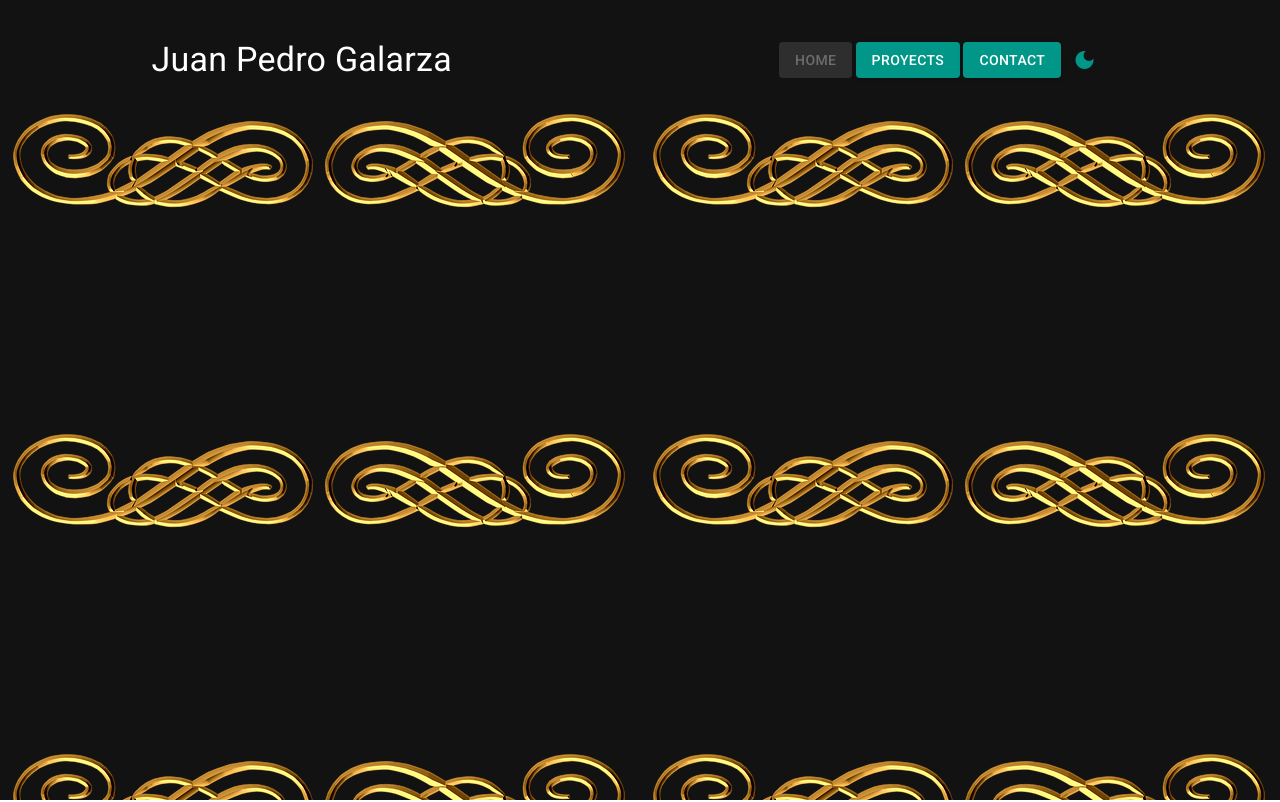
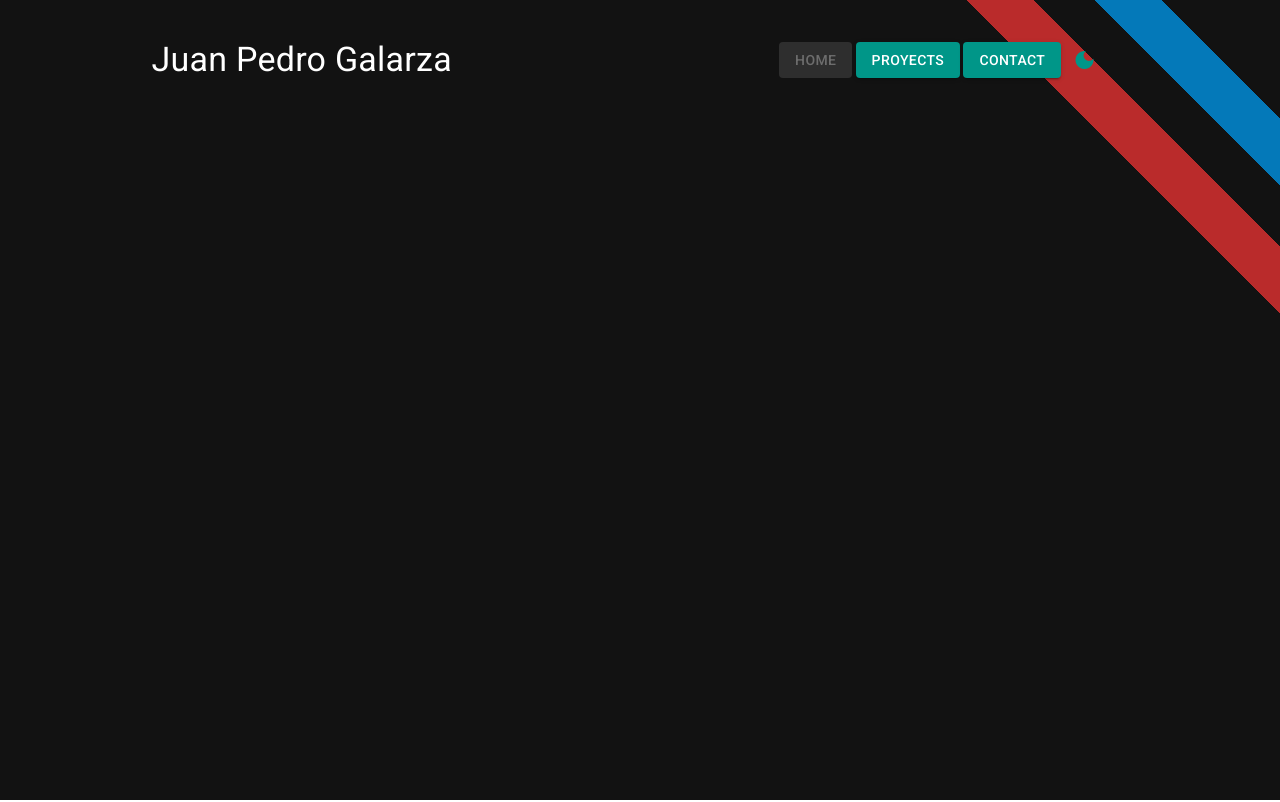
Before and after one commit to juanPedroGalarza/portfolio-react, a React (Vite) app: page / in a window 1280 px wide. Shown: the top 802 px of the page. Built offline with nearby package versions, Linux system fonts and the light colour scheme.

Commit message:
BackgroundBars added

```diff
--- /dev/null
+++ b/src/components/StyledComponents/BackgroundBars.jsx
@@ -0,0 +1,27 @@
+import { Box, styled } from "@mui/material";
+
+export const OneBar = styled(Box)(({ theme, color, height, second }) => ({
+  position: "absolute",
+  top: 0,
+  right: second?"-40%":"-30%",
+  transform: "rotate(45deg)",
+  width: "100%",
+  height: height? `${height}rem`:"6rem",
+  opacity: "87%",
+  backgroundColor:theme.palette[color]?.dark,
+  "@media (max-width: 1440px)": {
+    height: height?`${height / 2}rem`:"3rem"
+  },
+  "@media (max-width: 768px)": {
+    height: height?`${height / 3}rem`:"1.5rem"
+  }
+}))
+
+export default function BackgroundBars(props) {
+  return (
+    <>
+      <OneBar {...props} />
+      <OneBar {...props} second="true" color={props.secondcolor} />
+    </>
+  )
+}
--- a/src/components/StyledComponents/MainLayoutBody.jsx
+++ b/src/components/StyledComponents/MainLayoutBody.jsx
@@ -1,21 +1,31 @@
 import { Box, styled } from "@mui/material";
-import { blueGrey } from "@mui/material/colors";
+import BackgroundBars from "./BackgroundBars";
 
 const BoxBody = styled(Box)(({ theme }) => ({
   color: theme.palette.text.primary,
   minHeight: "100vh",
+  width: "100%",
+  "& .bcg-bar": {
+    position: "fixed"
+  },
   "&:before": {
     content: '""',
     position: "fixed",
     width: "100%",
     minHeight: "100vh",
     backgroundColor: theme.palette.background.default,
-    backgroundImage: "url('img/pattern03.png')",
-    backgroundRepeat: "repeat",
-    zIndex: -1
+    zIndex: -1,
   },
 }))
 
 export default function MainLayoutBody(props) {
-  return <BoxBody>{props.children}</BoxBody>
+  return (
+    <BoxBody>
+      <BackgroundBars
+        color="error"
+        secondcolor="info"
+        className="bcg-bar"
+      />
+    {props.children}
+  </BoxBody>)
 }
```
